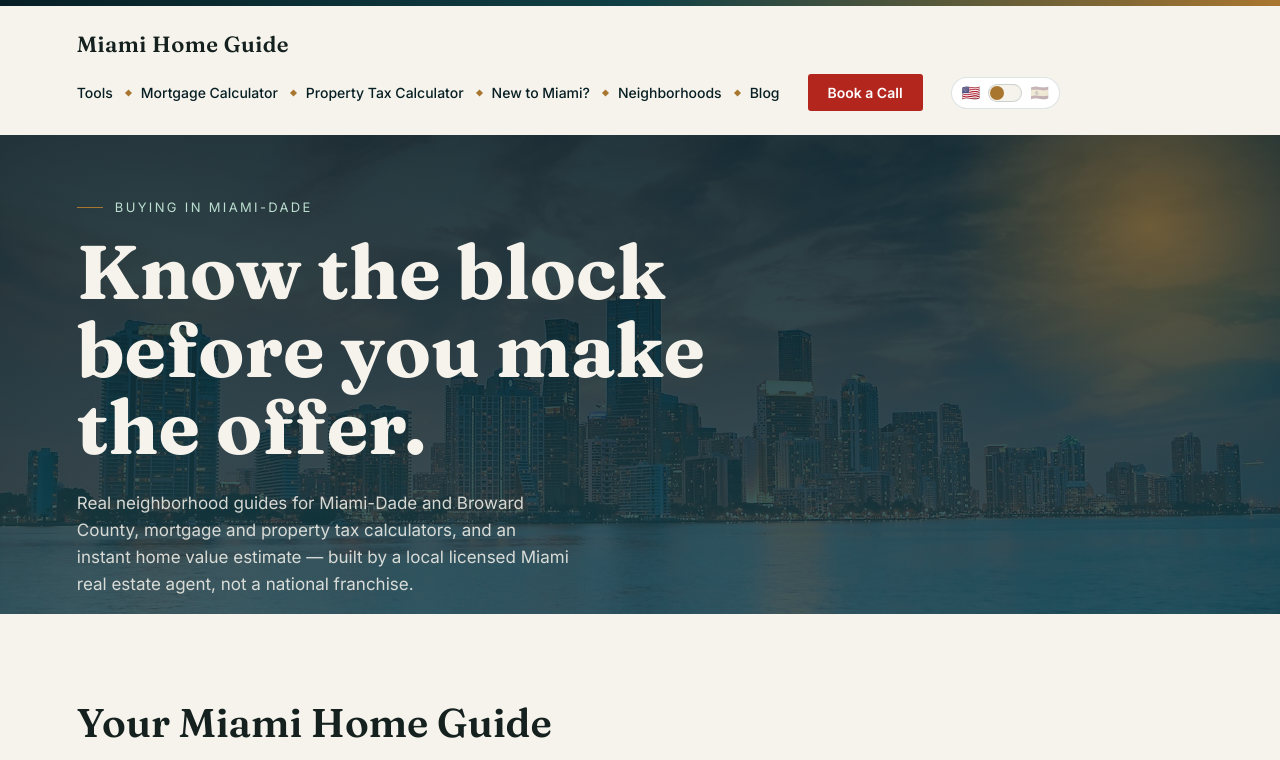
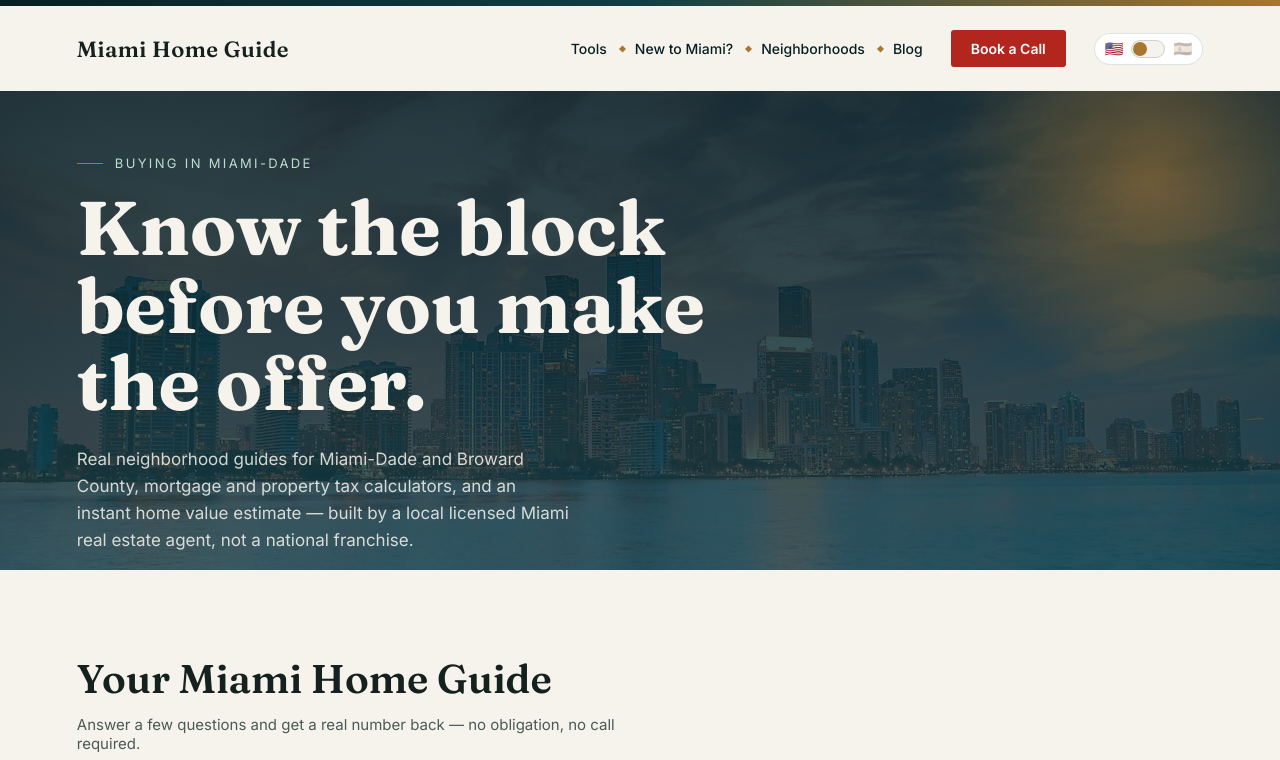
Before and after one commit to matravagnan-droid/miami-home-guide, a Next.js app: page / in a window 1280 px wide. Shown: the top 760 px of the page. Built offline with nearby package versions, Linux system fonts and the light colour scheme; no server answers.

Commit message:
Trim nav to Tools, New to Miami, Neighborhoods, Blog
Mortgage and property tax calculators are still reachable from the Tools section cards, just not duplicated as top-level nav shortcuts for now.

```diff
--- a/app/components/SiteNav.js
+++ b/app/components/SiteNav.js
@@ -12,8 +12,6 @@ export default function SiteNav() {
       <div className="nav-right">
         <div className="nav-links">
           <a href="/#tools">{t.nav.tools}</a>
-          <a href="/mortgage-calculator">{t.nav.mortgageCalculator}</a>
-          <a href="/property-tax-calculator">{t.nav.propertyTaxCalculator}</a>
           <a href="/moving-to-miami">{t.nav.movingToMiami}</a>
           <a href="/#neighborhoods">{t.nav.neighborhoods}</a>
           <a href="/#blog">{t.nav.blog}</a>
```
